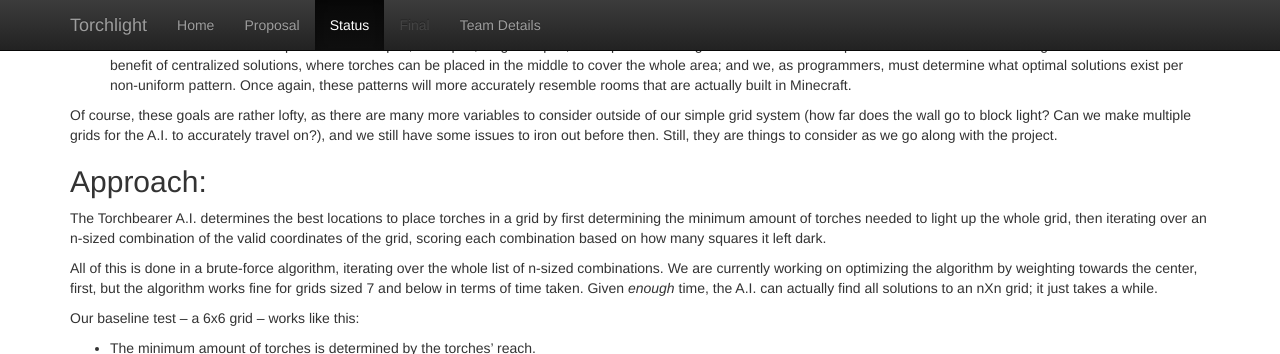
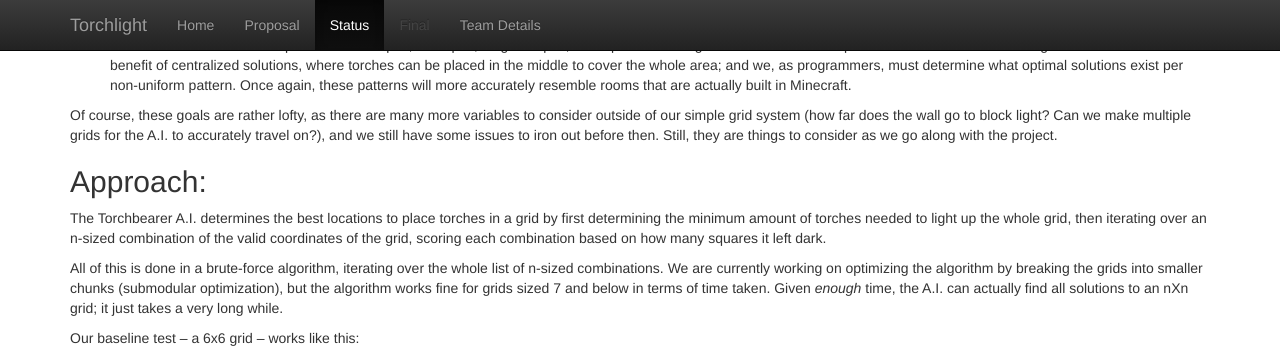
Before and after one commit to ruidongd/Torchlight, a Jekyll site: the page built from docs/status.md, in a window 1280 px wide and 900 px high, scrolled down 321 px, cut to the strip 0-354 px from the top of the window. Built offline with Jekyll 4.4.1, drawn with Linux system fonts in a browser that asks for light colours.

Commit message:
Update status.md

```diff
--- a/docs/status.md
+++ b/docs/status.md
@@ -17,7 +17,7 @@
 
 The Torchbearer A.I. determines the best locations to place torches in a grid by first determining the minimum amount of torches needed to light up the whole grid, then iterating over an n-sized combination of the valid coordinates of the grid, scoring each combination based on how many squares it left dark.
 
-All of this is done in a brute-force algorithm, iterating over the whole list of n-sized combinations. We are currently working on optimizing the algorithm by weighting towards the center, first, but the algorithm works fine for grids sized 7 and below in terms of time taken. Given *enough* time, the A.I. can actually find all solutions to an nXn grid; it just takes a while.
+All of this is done in a brute-force algorithm, iterating over the whole list of n-sized combinations. We are currently working on optimizing the algorithm by breaking the grids into smaller chunks (submodular optimization), but the algorithm works fine for grids sized 7 and below in terms of time taken. Given *enough* time, the A.I. can actually find all solutions to an nXn grid; it just takes a very long while.
 
 Our baseline test -- a 6x6 grid -- works like this:
 - The minimum amount of torches is determined by the torches' reach.
```
